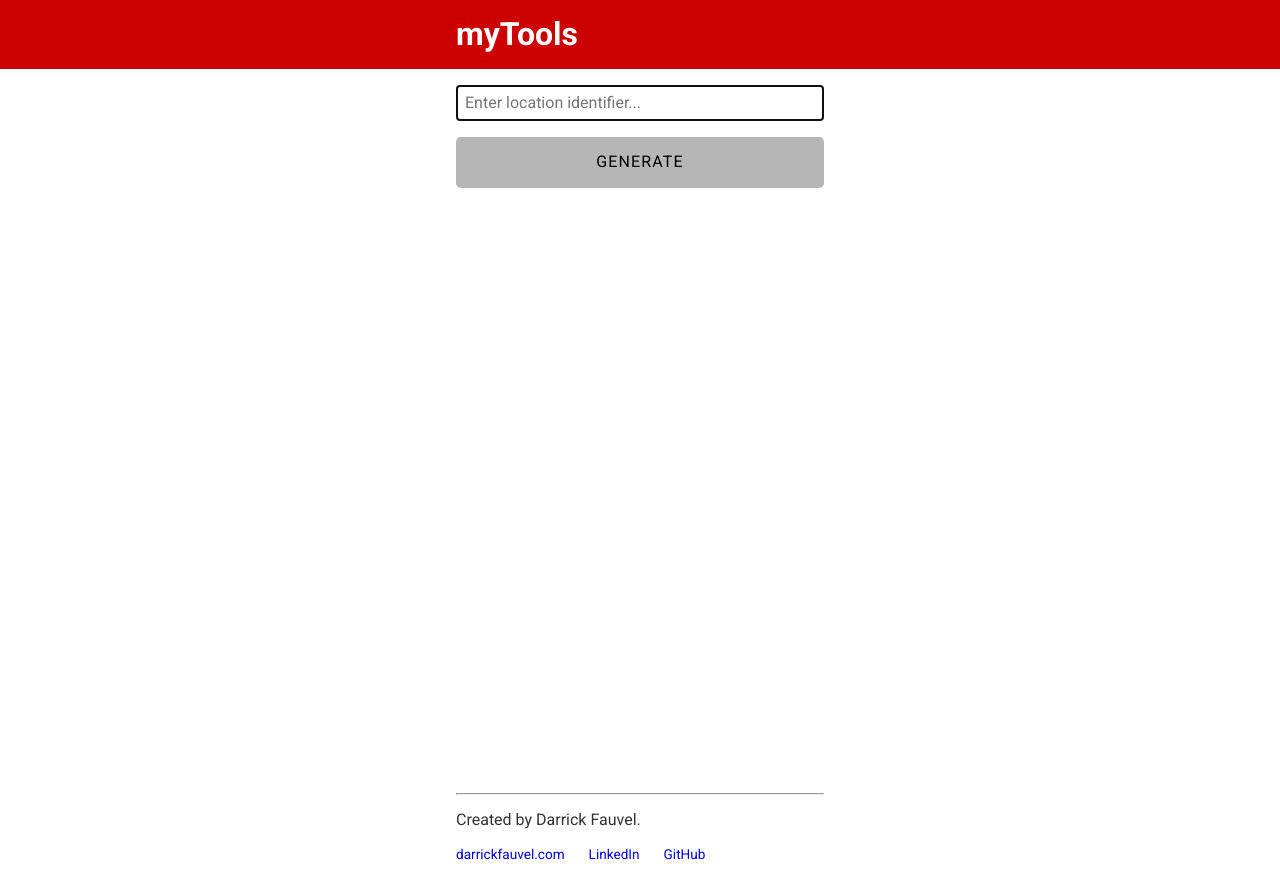
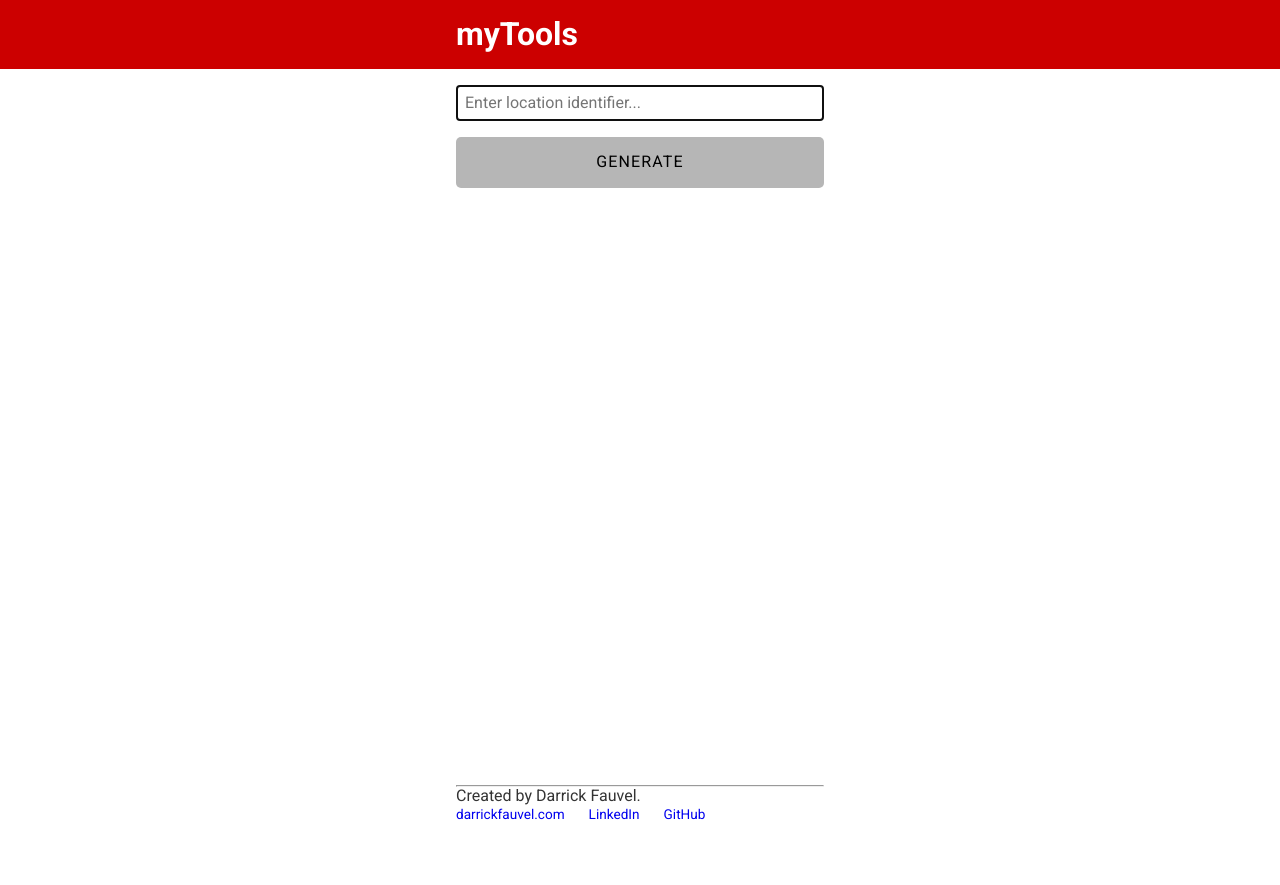
Before and after one commit to DarrickFauvel/barcode-generator-react, a React (Vite) app: page / in a window 1280 px wide. Built offline with nearby package versions, Linux system fonts and the light colour scheme.

Commit message:
Add global reset

```diff
--- a/src/index.css
+++ b/src/index.css
@@ -1,3 +1,11 @@
+*,
+*::before,
+*::after {
+  box-sizing: border-box;
+  margin: 0;
+  padding: 0;
+}
+
 :root {
   --color-red: rgb(204, 0, 0);
   --color-gray-51: rgb(51, 51, 51);
```
